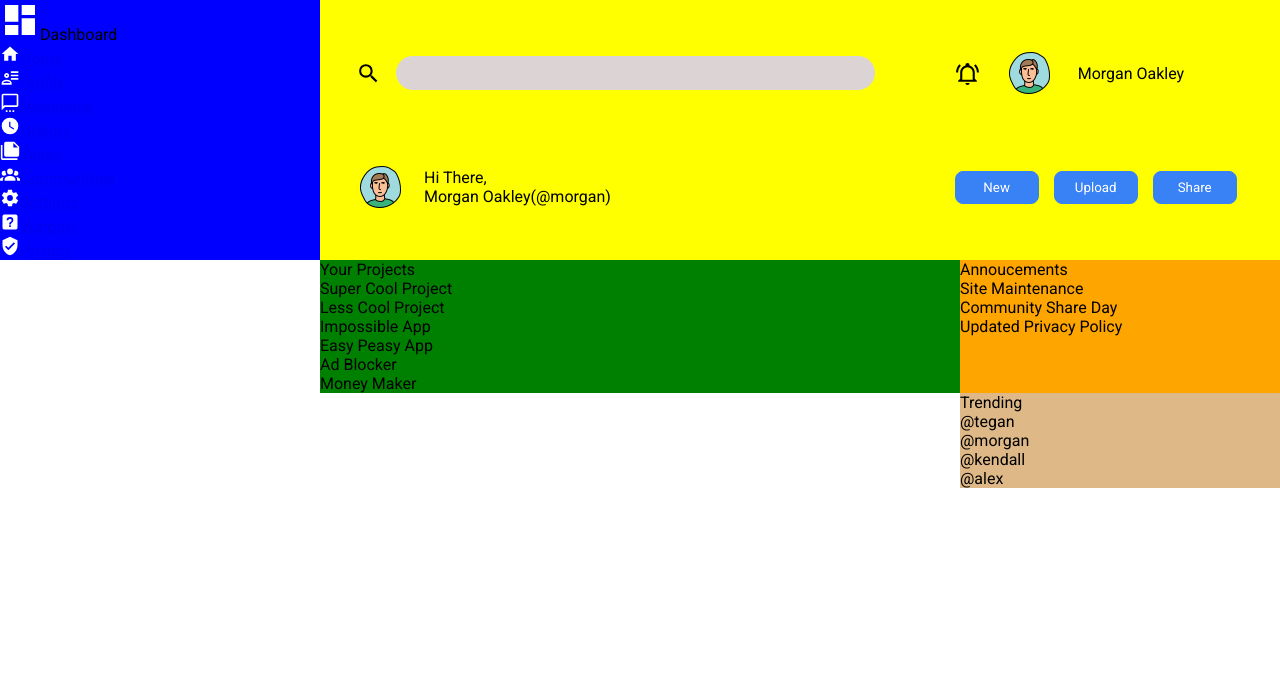
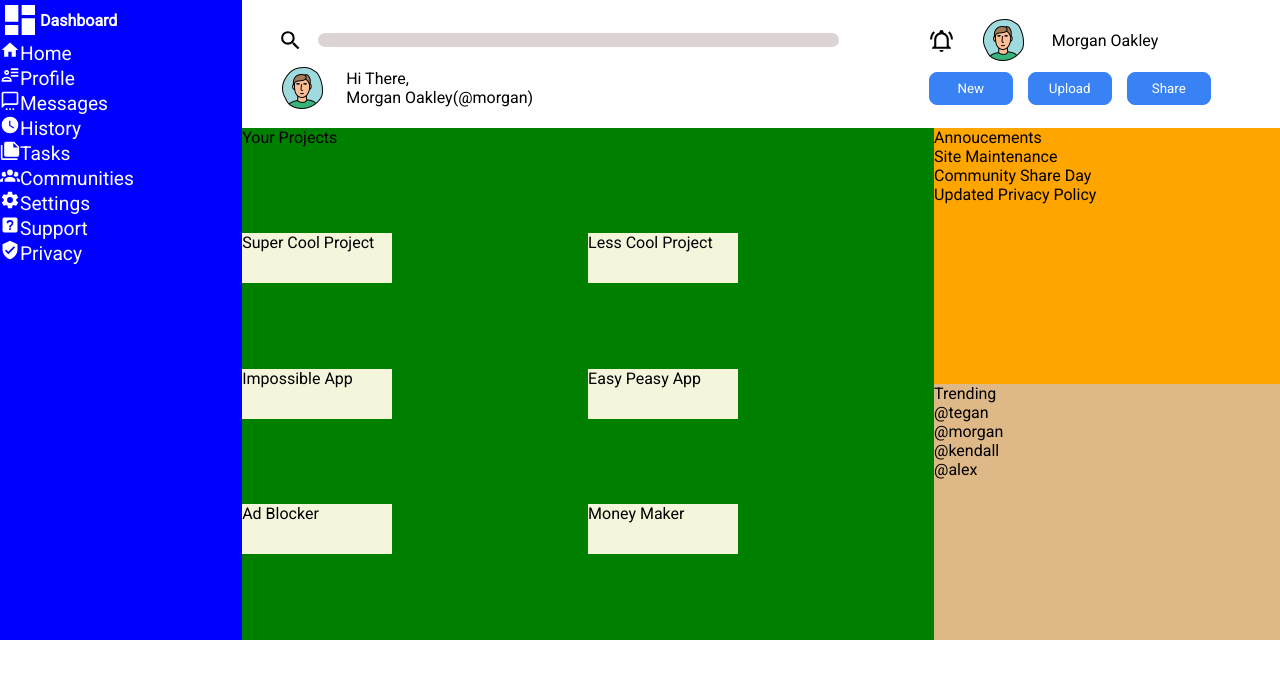
Before and after one commit to brendonn40/admin-dashboard, a plain HTML site: page index.html in a window 1280 px wide. Drawn offline with Linux system fonts and the light colour scheme; a web font is replaced by a local one.

Commit message:
layout melhorado

```diff
--- a/index.html
+++ b/index.html
@@ -10,8 +10,8 @@
 <body>
     <div class="container">
         <div class="sidebar">
+            <div class="dash"><img id="Dashboard-img"src="./images/view-dashboard.svg" alt="Dashboard" class="filter-white">Dashboard</div>
            <ul>
-            <li><img id="Dashboard-img"src="./images/view-dashboard.svg" alt="Dashboard" class="filter-white">Dashboard</li>
             <li><img src="./images/home.svg" alt="" class="filter-white"><a href="#">Home</a></li>
             <li><img src="./images/account-details-outline.svg" alt="" class="filter-white"><a href="#">Profile</a></li>
             <li><img src="./images/message-settings-outline.svg" alt="" class="filter-white"><a href="#">Messages</a></li>
@@ -35,7 +35,8 @@
                 <li><button>Share</button></li>
             </ul>
         </div>
-        <div class="projects">Your Projects<br>
+
+        <div class="projects"><p>Your Projects<br></p>
             <div class="card">Super Cool Project</div>
             <div class="card">Less Cool Project</div>
             <div class="card">Impossible App</div>
--- a/style.css
+++ b/style.css
@@ -8,18 +8,35 @@
 }
 .container{
     display: grid;
-    grid-template-columns: 1fr 2fr 1fr;
+    grid-template-columns: 0.7fr 2fr 1fr;
+    grid-template-rows: 0.8fr 2fr 2fr;
+    grid-template-areas:
+    "sidebar header header"
+    "sidebar projects news"
+    "sidebar projects trends"
 }
 .sidebar{
     background-color: blue;
+    grid-area: sidebar;
 }
 .sidebar img{
     width: 20px;
     height: auto;
 }
+.dash{
+    display: flex;
+    align-items: center;
+    font-weight: bolder;
+    color: white;
+}
 #Dashboard-img{
     width: 40px;
     height: auto;
+}
+li>a{
+    text-decoration: none;
+    color: white;
+    font-size: 1.2rem;
 }
 #search-img,#bell{
     width: 25px;
@@ -29,8 +46,8 @@
     display: grid;
     grid-template-columns: 2fr 1fr;
     padding: 16px;
-    background-color:yellow;
-    grid-column: 2/4;
+    background-color:white;
+    grid-area: header;
 }
 /* .upper{
     display: flex;
@@ -80,14 +97,25 @@ input{
 
 .projects{
     background-color: green;
-    grid-column: 2;
+    grid-area: projects;
+    display: grid;
+    grid-template-columns: 1fr 1fr;
+}
+.projects>p{
+    grid-column: 1/3;
 }
 .news{
     background-color: orange;
+    grid-area: news;
 }
 .trends{
     background-color: burlywood;
-    grid-column: 3;
+    grid-area: trends;
+}
+.card{
+    width: 150px;
+    height: 50px;
+    background-color: beige;
 }
 .filter-white{
 filter: invert(100%) sepia(100%) saturate(0%) hue-rotate(284deg) brightness(103%) contrast(104%);
```
